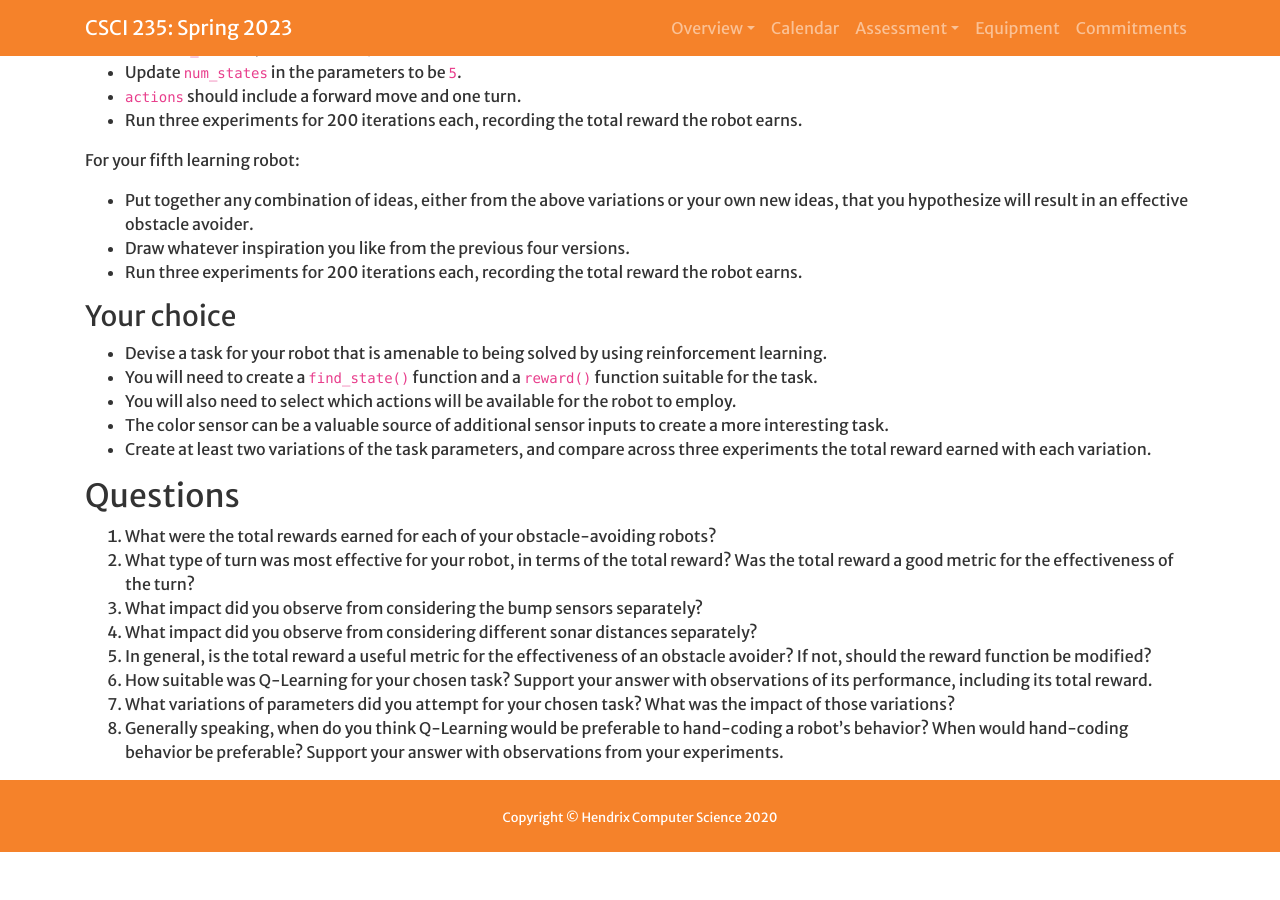
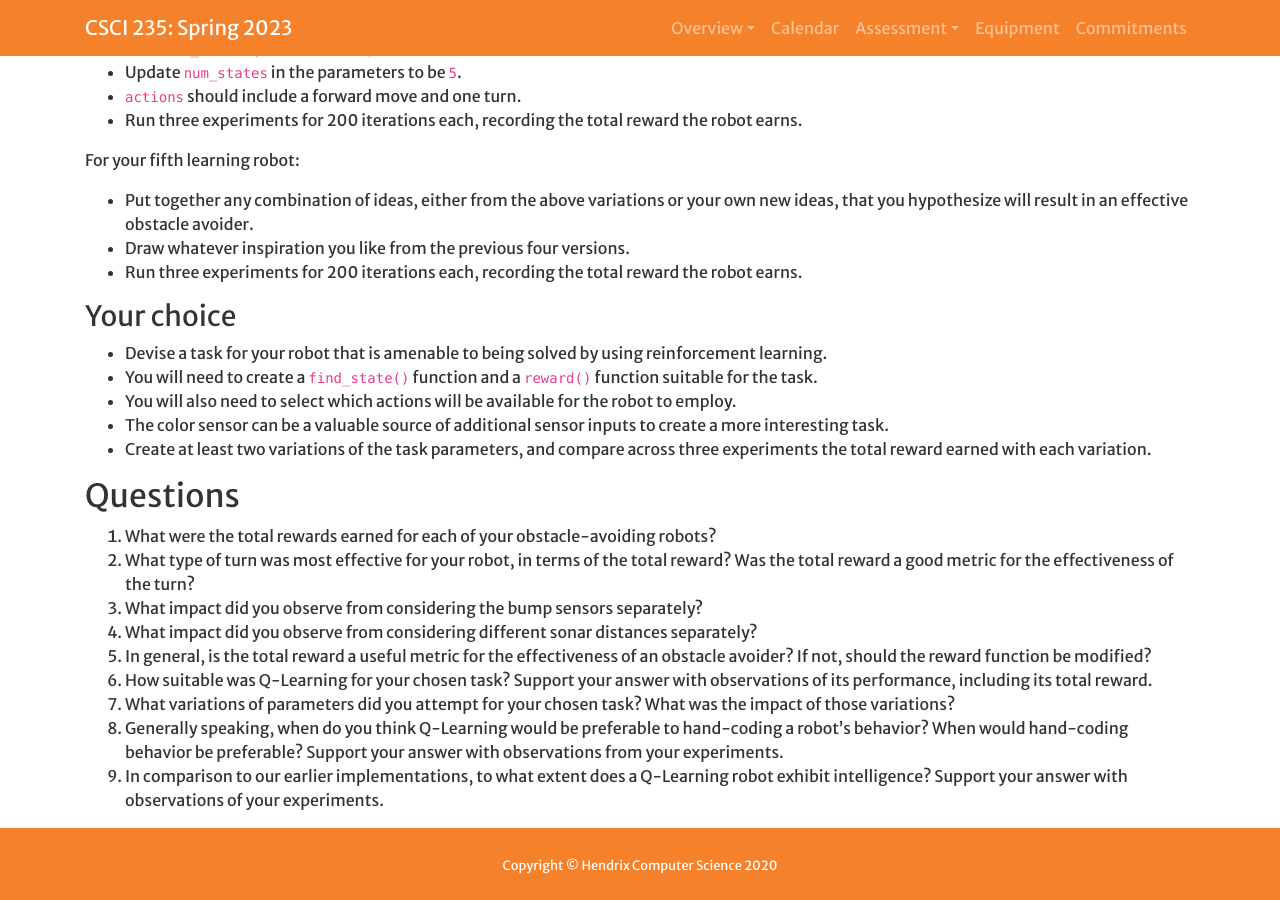
Before and after one commit to Hendrix-CS/csci235, a Jekyll site: the page built from projects/qlearning.md, in a window 1280 px wide and 900 px high, scrolled down 1673 px. Built offline with Jekyll 4.4.1, drawn with Linux system fonts in a browser that asks for light colours; a script that is not in the unit is left out; our own code applies the rules of GitHub Pages for plain Markdown files; before the commit the page ends 2525 px from its top, so only the background shows below that.

Commit message:
Added a question.

```diff
--- a/projects/qlearning.md
+++ b/projects/qlearning.md
@@ -126,3 +126,6 @@ What was the impact of those variations?
 to hand-coding a robot's behavior? When would hand-coding behavior
 be preferable? Support your answer with observations from your
 experiments.
+9. In comparison to our earlier implementations, to what extent does a
+Q-Learning robot exhibit intelligence? Support your answer with observations
+of your experiments.
```
